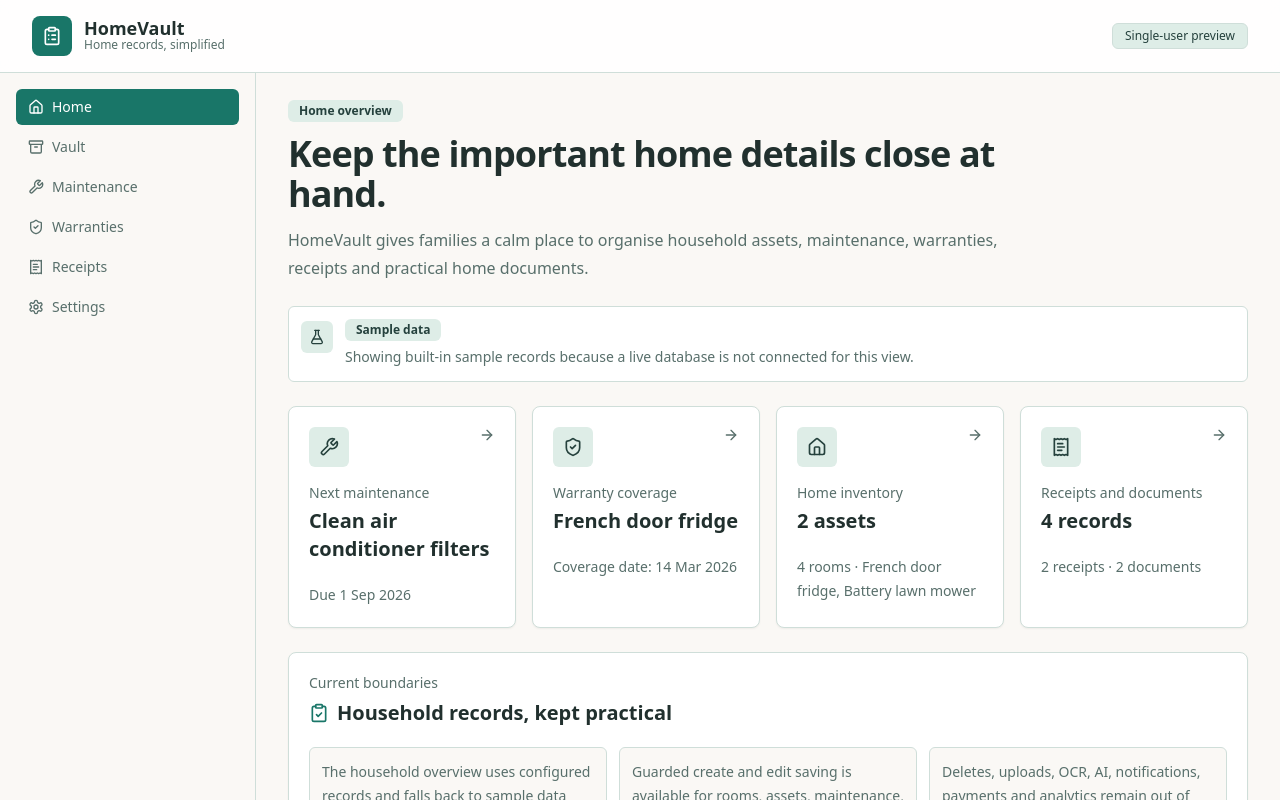
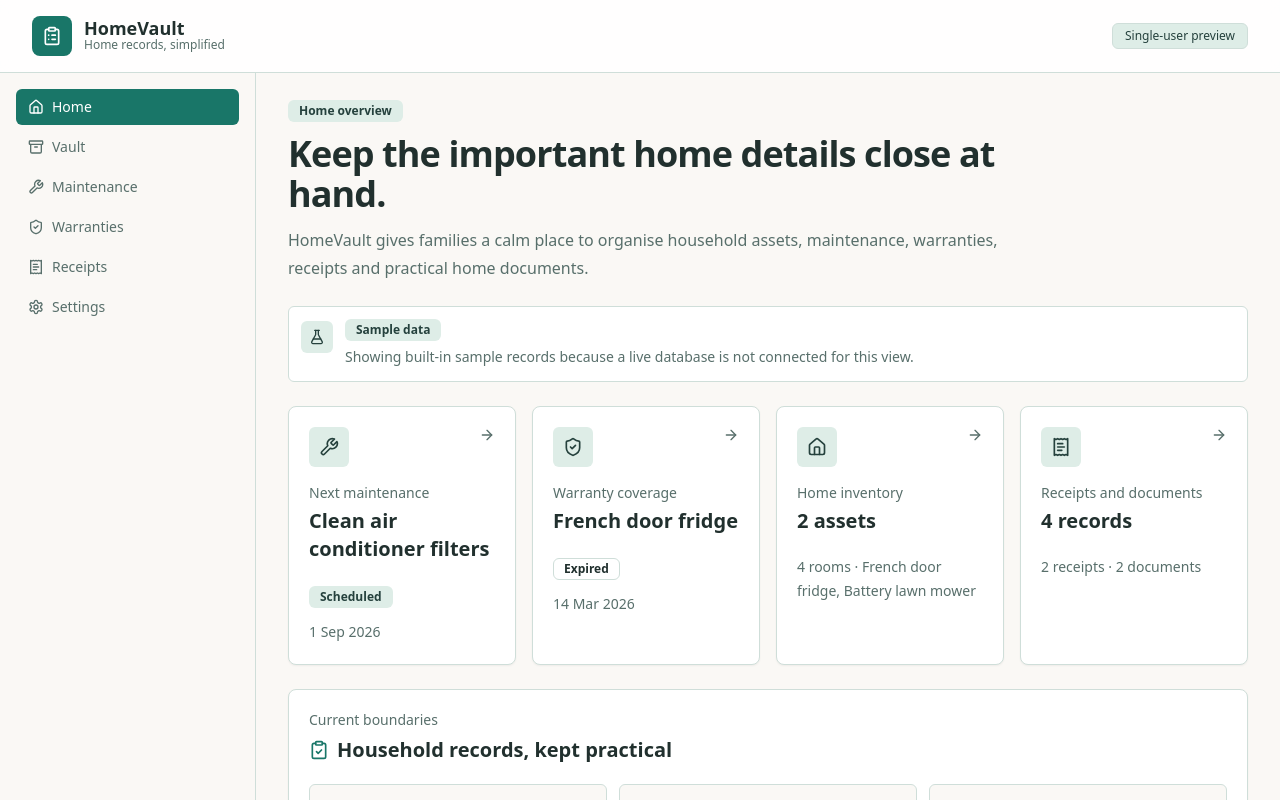
Before and after one commit to LatinMaestro/HomeVault, a Next.js app: page / in a window 1280 px wide. Shown: the top 800 px of the page. Built offline with nearby package versions, Linux system fonts and the light colour scheme; no server answers; the database is empty.

Commit message:
Show due and expiry status on dashboard

```diff
--- a/src/app/page.tsx
+++ b/src/app/page.tsx
@@ -3,8 +3,10 @@ import { ArrowRight, ClipboardCheck, Home, ReceiptText, ShieldCheck, Wrench } fr
 
 import { AppShell } from "@/components/app-shell";
 import { DataSourceNote } from "@/components/data-source-note";
+import { DateStatusBadge } from "@/components/date-status-badge";
 import { Badge } from "@/components/ui/badge";
 import { Card, CardContent, CardDescription, CardHeader, CardTitle } from "@/components/ui/card";
+import { getDateStatus } from "@/lib/date-status";
 import { getHomeDashboard } from "@/lib/home-data";
 
 const reviewNotes = [
@@ -26,29 +28,30 @@ export default async function HomePage() {
     receiptCount,
     roomCount,
   } = dashboard.data;
+  const nextTaskStatus = getDateStatus(nextTask?.nextDueDateInput, "maintenance");
+  const nextWarrantyStatus = getDateStatus(nextWarranty?.expiresAtInput, "warranty");
 
   const dashboardCards = [
     {
       title: "Next maintenance",
       value: nextTask?.title ?? "No tasks yet",
-      detail: nextTask?.nextDueDate
-        ? `Due ${nextTask.nextDueDate}`
-        : "Add a due date when the next maintenance task is ready.",
+      detail: nextTask?.nextDueDate ?? "Add a due date when the next maintenance task is ready.",
+      dateStatus: nextTask ? nextTaskStatus : null,
       href: nextTask ? `/maintenance/${nextTask.id}` : "/maintenance",
       icon: Wrench,
     },
     {
       title: "Warranty coverage",
       value: nextWarranty?.assetName ?? "No warranties yet",
-      detail: nextWarranty?.expiresAt
-        ? `Coverage date: ${nextWarranty.expiresAt}`
-        : "Keep warranty metadata linked to the relevant household asset.",
+      detail: nextWarranty?.expiresAt ?? "Keep warranty metadata linked to the relevant household asset.",
+      dateStatus: nextWarranty ? nextWarrantyStatus : null,
       href: nextWarranty ? `/warranties/${nextWarranty.id}` : "/warranties",
       icon: ShieldCheck,
     },
     {
       title: "Home inventory",
       value: `${assetCount} ${assetCount === 1 ? "asset" : "assets"}`,
+      dateStatus: null,
       detail:
         assetNames.length > 0
           ? `${roomCount} ${roomCount === 1 ? "room" : "rooms"} · ${assetNames.join(", ")}`
@@ -60,6 +63,7 @@ export default async function HomePage() {
       title: "Receipts and documents",
       value: `${receiptCount + documentCount} ${receiptCount + documentCount === 1 ? "record" : "records"}`,
       detail: `${receiptCount} ${receiptCount === 1 ? "receipt" : "receipts"} · ${documentCount} ${documentCount === 1 ? "document" : "documents"}`,
+      dateStatus: null,
       href: "/receipts",
       icon: ReceiptText,
     },
@@ -101,7 +105,8 @@ export default async function HomePage() {
                       <CardTitle className="mt-1 text-xl">{card.value}</CardTitle>
                     </div>
                   </CardHeader>
-                  <CardContent>
+                  <CardContent className="space-y-3">
+                    {card.dateStatus ? <DateStatusBadge status={card.dateStatus} /> : null}
                     <p className="text-sm leading-6 text-muted-foreground">{card.detail}</p>
                   </CardContent>
                 </Card>
```
